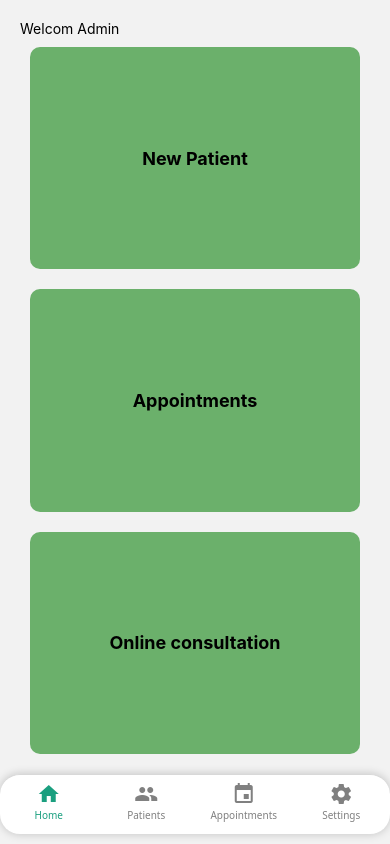
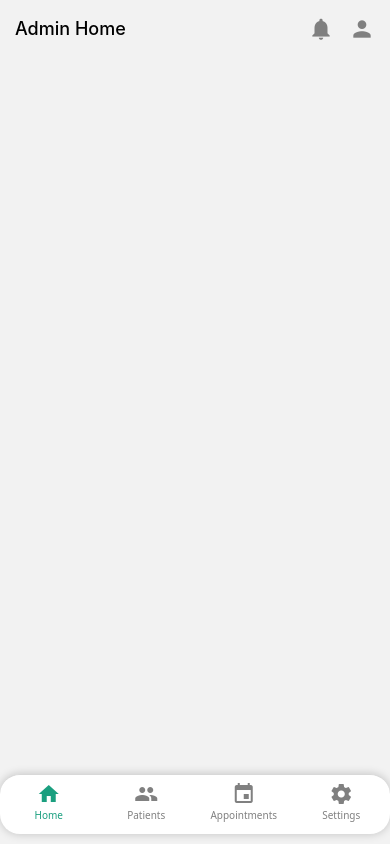
Before and after one commit to kavya581267/doctorsapp, a React Native app: screen /Mainscreen in a window 390 px wide. Built offline with nearby package versions, Linux system fonts and the light colour scheme.

Commit message:
home header

```diff
--- /dev/null
+++ b/components/admin/HomeScreen.js
@@ -0,0 +1,28 @@
+import React from "react";
+import styles from "../styles/homeScreenStyle"
+import { View, Text, SafeAreaView ,Image} from "react-native";
+import { MaterialIcons } from "@expo/vector-icons";
+
+export default function HomeScreen() {
+    return (
+        <SafeAreaView>
+            <View style={styles.container}>
+                <View style={styles.headerContainer}>
+                    <View >
+                        <Text style={styles.headerText}>Admin Home</Text>
+                    </View>
+                    <View style={styles.headerLeft}>
+                        <MaterialIcons name="notifications" size={26} color="grey"></MaterialIcons>
+                        <MaterialIcons style={styles.margin} name="person" size={26} color="grey"></MaterialIcons>
+                    </View>
+
+                </View>
+
+
+                <View></View>
+
+                <View></View>
+            </View>
+        </SafeAreaView>
+    )
+}
--- a/components/admin/Mainscreen.js
+++ b/components/admin/Mainscreen.js
@@ -1,10 +1,6 @@
 import { createBottomTabNavigator } from "@react-navigation/bottom-tabs";
-import { useNavigation } from "@react-navigation/native";
-
-
 import React from "react";
-import { StyleSheet, View, Text, TouchableOpacity, SafeAreaView } from "react-native";
-
+import HomeScreen from "./HomeScreen";
 import { MaterialIcons } from "@expo/vector-icons";
 import SettingsScreen from "./SettingsScreen";
 import NewPatient from "./NewPatient";
@@ -47,53 +43,3 @@ export default function Mainscreen() {
         </Tab.Navigator>
     )
 }
-
-function HomeScreen() {
-    const navigation = useNavigation();
-    return (
-
-        <View style={styles.container}>
-            <View style={styles.header}>
-                <Text>Welcom Admin</Text>
-            </View>
-
-            <View style={styles.boxContainer}>
-                <TouchableOpacity style={styles.box} onPress={() => navigation.navigate("NewPatient")}>
-                    <Text style={styles.boxText}>New Patient</Text>
-                </TouchableOpacity>
-                <TouchableOpacity style={styles.box} onPress={() => navigation.navigate("Appointments")}>
-                    <Text style={styles.boxText}>Appointments</Text>
-                </TouchableOpacity>
-                <TouchableOpacity style={styles.box} onPress={() => navigation.navigate("Appointments")}>
-                    <Text style={styles.boxText}>Online consultation</Text>
-                </TouchableOpacity>
-            </View>
-        </View>
-
-    )
-}
-
-const styles = StyleSheet.create({
-    container: {
-        flex: 1,
-        padding: 20
-    },
-    boxContainer: {
-        flex: 1,
-        flexDirection: 'column',
-        justifyContent: 'space-between'
-    },
-    box: {
-        flex: 1,
-        backgroundColor: 'rgb(107 176 107)',
-        margin: 10,
-        borderRadius: 10,
-        alignItems: 'center',
-        justifyContent: "center"
-    },
-    boxText: {
-        color: 'black',
-        fontSize: 18,
-        fontWeight: 'bold',
-    }
-})
--- /dev/null
+++ b/components/styles/homeScreenStyle.js
@@ -0,0 +1,25 @@
+import { StyleSheet } from "react-native";
+import { COLORS } from "../constants/colors";
+
+export default StyleSheet.create({
+    container:{
+        padding:15
+    },
+    headerContainer:{
+        flexDirection:"row",
+        justifyContent:"space-between",
+        alignItems:"center"
+    },
+    headerText:{
+        fontSize:18,
+        lineHeight:28,
+        fontWeight:"500"
+    },
+    headerLeft:{
+       flexDirection:"row",
+       justifyContent:"space-between"
+    },
+    margin:{
+       marginLeft:15
+    }
+})
```
Also changed, not shown: assets/C1.jpg (added).
